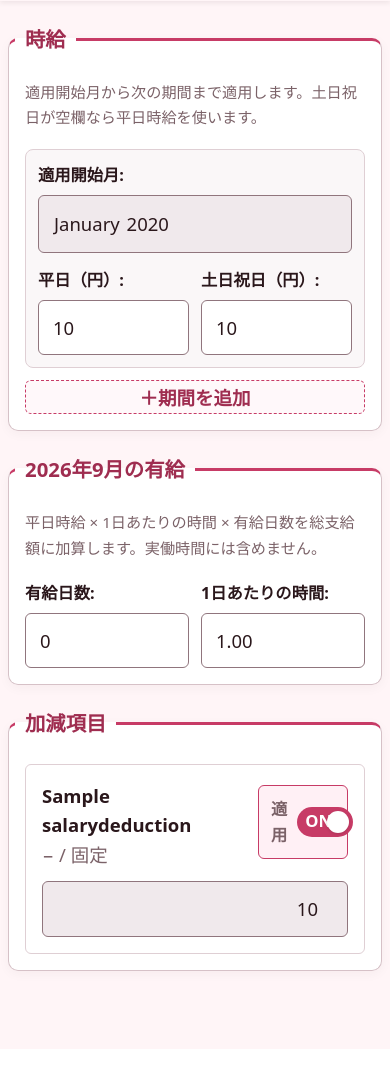
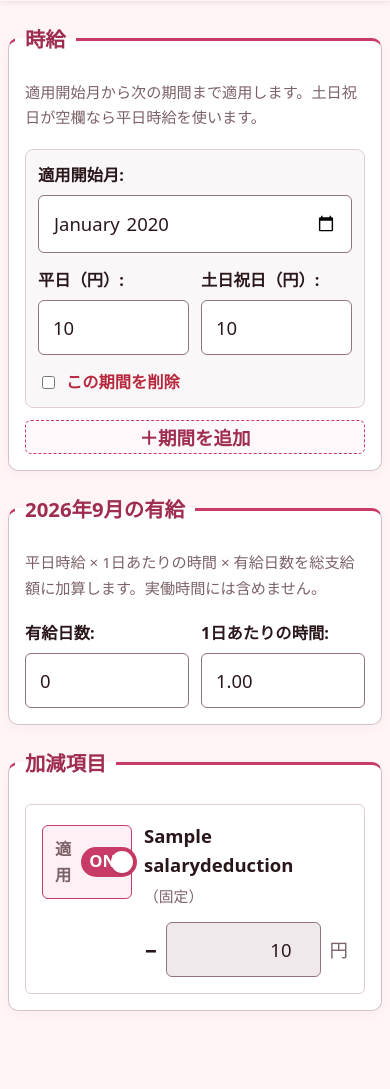
Before and after one commit to nogikaede0318-rgb/kutu-work, a Django app: page /salary/staff/1/settings/ in a window 390 px wide; the page is wider, and only the part inside the window is pictured. Shown: the part 368-1457 px from the top of that part. Before the commit the page ends 1345 px from the top of that part, so only its background shows below. Run offline with Django 4.2, Linux system fonts and the light colour scheme; tables that the repository leaves empty hold one stand-in row (values such as "Sample post").

Commit message:
v12(20260923v11)

```diff
--- a/notes/forms.py
+++ b/notes/forms.py
@@ -9,26 +9,23 @@ class WagePeriodForm(forms.Form):
     hourly_wage = forms.IntegerField(label='平日（円）', min_value=0)
     holiday_hourly_wage = forms.IntegerField(label='土日祝日（円）', min_value=0, required=False)
 
-    def __init__(self, *args, **kwargs):
-        super().__init__(*args, **kwargs)
-        if self.initial.get('saved'):
-            self.fields['effective_month'].disabled = True
-
-
 class BaseWagePeriodFormSet(forms.BaseFormSet):
     def clean(self):
         if any(self.errors):
             return
-        months = [form.cleaned_data['effective_month'] for form in self.forms if form.cleaned_data]
+        months = [form.cleaned_data['effective_month'] for form in self.forms
+                  if form.cleaned_data and not form.cleaned_data.get('DELETE')]
         if len(months) != len(set(months)):
             raise forms.ValidationError('同じ適用開始月を複数登録することはできません。')
 
 
 WagePeriodFormSet = forms.formset_factory(WagePeriodForm, formset=BaseWagePeriodFormSet,
-                                        extra=0, min_num=1, validate_min=True, max_num=100, validate_max=True)
+                                        extra=0, can_delete=True, max_num=100, validate_max=True)
 
 
 class MonthlyPaidLeaveForm(forms.ModelForm):
+    days = forms.IntegerField(label='有給日数', min_value=0, max_value=31,
+                              widget=forms.NumberInput(attrs={'min': 0, 'max': 31, 'step': 1}))
     class Meta:
         model = MonthlyPaidLeave
         fields = ['days', 'hours_per_day']
--- a/notes/static/notes/styles.css
+++ b/notes/static/notes/styles.css
@@ -1347,6 +1347,24 @@ html {
     min-width: 0;
 }
 
+.settings-card .wage-delete {
+    grid-column: 1 / -1;
+    display: flex;
+    align-items: center;
+    gap: 8px;
+    margin: 0;
+    color: var(--danger);
+}
+
+.wage-delete input {
+    width: auto;
+}
+
+.wage-period:has(.wage-delete input:checked) {
+    opacity: 0.55;
+    border-style: dashed;
+}
+
 .settings-editor.form-panel,
 .settings-editor.settings-panel {
     max-width: 960px;
@@ -1436,13 +1454,39 @@ html {
 }
 
 .settings-card .salary-item-row {
-    grid-template-columns: minmax(0, 1fr) 100px 150px;
+    grid-template-columns: 100px minmax(0, 1fr) 210px;
     border-color: #dfcfd4;
     padding: 16px;
 }
 
 .settings-card .salary-item-row input[type="number"] {
     text-align: right;
+    min-width: 0;
+    width: 100%;
+}
+
+.salary-item-name {
+    overflow-wrap: anywhere;
+}
+
+.salary-item-name small {
+    color: var(--muted);
+    font-size: 0.8rem;
+    font-weight: 400;
+    white-space: nowrap;
+}
+
+.salary-item-amount {
+    display: grid;
+    grid-template-columns: auto minmax(0, 1fr) auto;
+    align-items: center;
+    gap: 8px;
+}
+
+.salary-item-amount .salary-item-sign {
+    color: var(--ink);
+    font-weight: 700;
+    font-size: 1.1rem;
 }
 
 .settings-editor .errorlist {
@@ -1482,11 +1526,11 @@ html {
     }
 
     .settings-card .salary-item-row {
-        grid-template-columns: minmax(0, 1fr) 90px;
-    }
-
-    .settings-card .salary-item-row input[type="number"] {
-        grid-column: 1 / -1;
+        grid-template-columns: 90px minmax(0, 1fr);
+    }
+
+    .settings-card .salary-item-amount {
+        grid-column: 2;
     }
 }
 
--- a/notes/templates/notes/staff_salary_settings.html
+++ b/notes/templates/notes/staff_salary_settings.html
@@ -32,10 +32,6 @@
             <div class="salary-item-list">
                 {% for row in rows %}
                     <div class="salary-item-row">
-                        <div>
-                            <strong>{{ row.deduction.name }}</strong>
-                            <span>{{ row.direction_label }} / {% if row.is_fixed %}固定{% else %}変動{% endif %}</span>
-                        </div>
                         <label class="switch-row salary-active-switch" for="deduction-active-{{ row.deduction.pk }}">
                             <span>適用</span>
                             <input
@@ -46,8 +42,13 @@
                             >
                             <b aria-hidden="true"></b>
                         </label>
+                        <div class="salary-item-name">
+                            <strong>{{ row.deduction.name }}<small>（{% if row.is_fixed %}固定{% else %}変動{% endif %}）</small></strong>
+                        </div>
+                        <div class="salary-item-amount">
+                            <span class="salary-item-sign">{{ row.direction_label }}</span>
                         {% if row.is_fixed %}
-                            <input type="number" value="{{ row.amount }}" disabled>
+                            <input type="number" value="{{ row.amount }}" aria-label="{{ row.deduction.name }}の金額" disabled>
                         {% else %}
                             <input
                                 name="deduction_amount_{{ row.deduction.pk }}"
@@ -55,8 +56,11 @@
                                 min="0"
                                 step="1"
                                 value="{{ row.amount }}"
+                                aria-label="{{ row.deduction.name }}の金額"
                             >
                         {% endif %}
+                            <span>円</span>
+                        </div>
                     </div>
                 {% empty %}
                     <p class="muted-text">給料設定で差引項目を追加してください。</p>
--- a/notes/templates/notes/wage_period.html
+++ b/notes/templates/notes/wage_period.html
@@ -16,4 +16,5 @@
             {{ period.holiday_hourly_wage.errors }}
         </div>
     </div>
+    <label class="wage-delete">{{ period.DELETE }} この期間を削除</label>
 </div>
--- a/notes/views.py
+++ b/notes/views.py
@@ -195,12 +195,7 @@ def staff_update(request, pk):
         updated_staff = _build_staff_from_request(request, staff=staff)
         if updated_staff:
             if has_periods:
-                changes = [form.cleaned_data for form in wage_periods if form.cleaned_data]
-                for change in sorted(changes, key=lambda item: item['effective_month']):
-                    _record_wage_change(staff, change['effective_month'], change['hourly_wage'], change['holiday_hourly_wage'], previous_wages)
-                latest = max(changes, key=lambda item: item['effective_month'])
-                updated_staff.hourly_wage = latest['hourly_wage']
-                updated_staff.holiday_hourly_wage = latest['holiday_hourly_wage']
+                _save_wage_periods(staff, wage_periods, previous_wages)
             elif previous_wages != (updated_staff.hourly_wage, updated_staff.holiday_hourly_wage):
                 _record_wage_change(staff, effective_month, updated_staff.hourly_wage, updated_staff.holiday_hourly_wage, previous_wages)
             updated_staff.save()
@@ -375,14 +370,16 @@ def staff_salary_settings(request, pk):
         paid_leave_valid = paid_leave_form.is_valid() if has_paid_leave_data else True
         if wages_valid and paid_leave_valid:
             previous_wages = (staff.hourly_wage, staff.holiday_hourly_wage)
-            for change in sorted(changes, key=lambda item: item['effective_month']):
-                month = change['effective_month']
-                weekday, holiday = change['hourly_wage'], change['holiday_hourly_wage']
-                if has_periods or staff.wages_for_month(month) != (weekday, holiday):
-                    _record_wage_change(staff, month, weekday, holiday, previous_wages)
-            latest = max(changes, key=lambda item: item['effective_month'])
-            staff.hourly_wage = latest['hourly_wage']
-            staff.holiday_hourly_wage = latest['holiday_hourly_wage']
+            if has_periods:
+                _save_wage_periods(staff, wage_periods, previous_wages)
+            else:
+                for change in changes:
+                    month = change['effective_month']
+                    weekday, holiday = change['hourly_wage'], change['holiday_hourly_wage']
+                    if staff.wages_for_month(month) != (weekday, holiday):
+                        _record_wage_change(staff, month, weekday, holiday, previous_wages)
+                staff.hourly_wage = changes[0]['hourly_wage']
+                staff.holiday_hourly_wage = changes[0]['holiday_hourly_wage']
             staff.save(update_fields=['hourly_wage', 'holiday_hourly_wage'])
             if has_paid_leave_data:
                 paid_leave_form.save()
@@ -702,6 +699,22 @@ def _wage_effective_month(request, fallback):
     except ValueError:
         messages.error(request, '時給の適用開始月を正しく入力してください。')
         return None
+
+
+def _save_wage_periods(staff, formset, previous_wages):
+    baseline, _ = StaffWageHistory.objects.get_or_create(
+        staff=staff, effective_month=date.min,
+        defaults={'hourly_wage': previous_wages[0], 'holiday_hourly_wage': previous_wages[1]},
+    )
+    changes = [form.cleaned_data for form in formset
+               if form.cleaned_data and not form.cleaned_data.get('DELETE')]
+    staff.wage_history.exclude(effective_month=date.min).delete()
+    for change in changes:
+        _record_wage_change(staff, change['effective_month'], change['hourly_wage'],
+                            change['holiday_hourly_wage'], previous_wages)
+    latest = staff.wage_history.order_by('-effective_month').first() or baseline
+    staff.hourly_wage = latest.hourly_wage
+    staff.holiday_hourly_wage = latest.holiday_hourly_wage
 
 
 def _record_wage_change(staff, month, weekday, holiday, previous_wages):
```
Also changed, not shown: notes/tests.py (+35 -6 lines).
